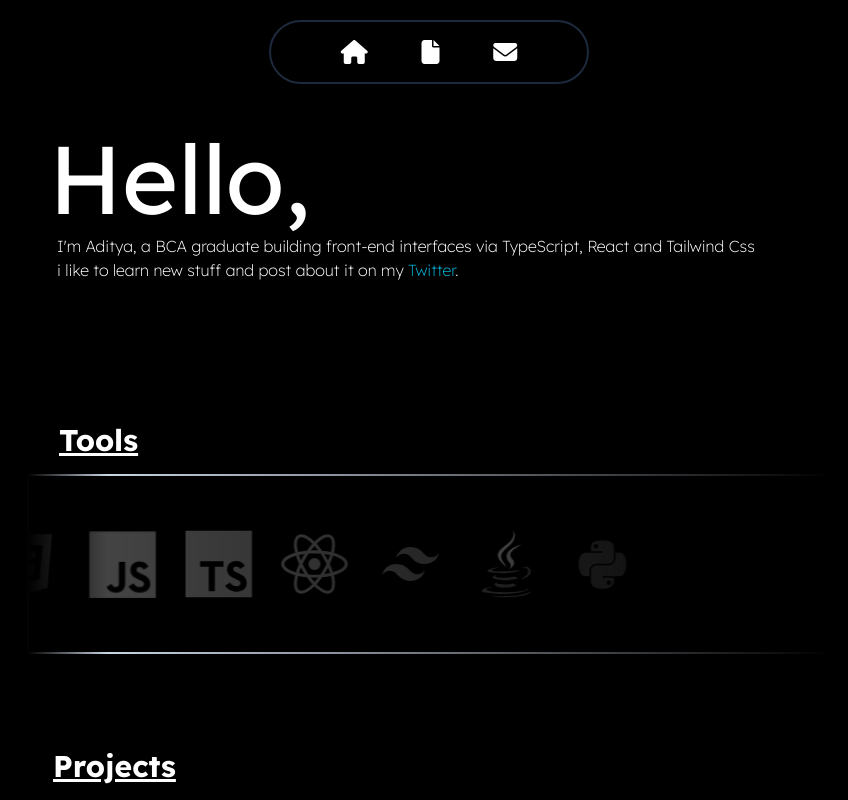
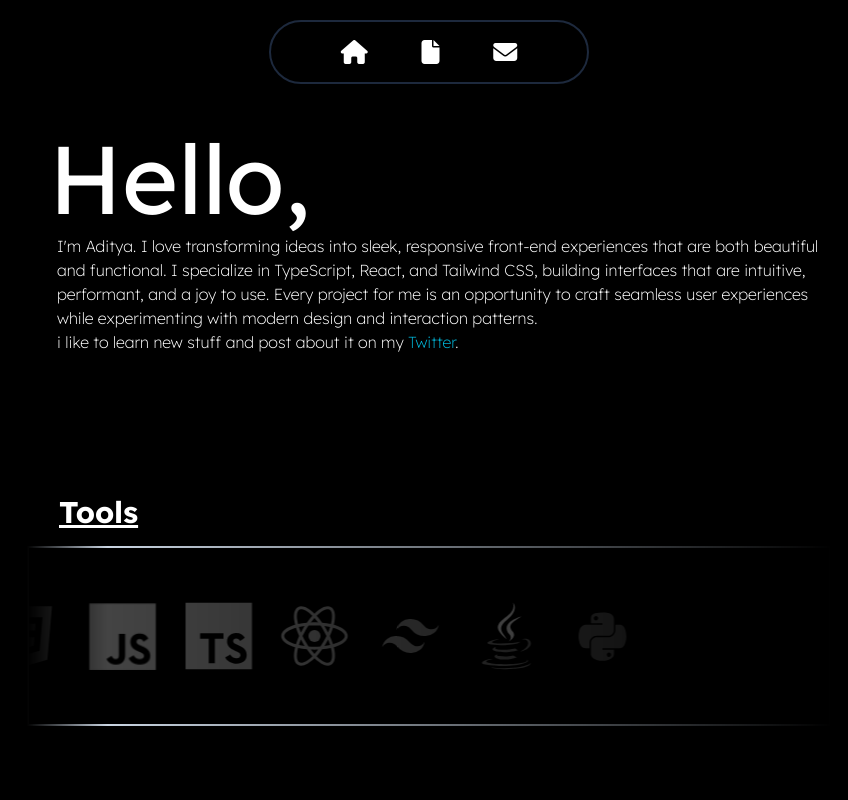
Before and after one commit to AdityaSetiaa/portfolio, a React (Vite) app: page / in a window 1280 px wide. Shown: the top 800 px of the page, without its empty margins (211-1059 px from the left). Built offline with nearby package versions, Linux system fonts and the light colour scheme.

Commit message:
About.tsx

```diff
--- a/src/Componenet/About.tsx
+++ b/src/Componenet/About.tsx
@@ -10,7 +10,7 @@ const About = () => {
         <p className="text-8xl text-white p-2">Hello,</p>
 
        <div>
-       <p className="text-white font-extralight  pl-4">I'm Aditya, a BCA graduate building front-end interfaces via TypeScript, React and Tailwind Css</p>
+       <p className="text-white font-extralight  pl-4">I'm Aditya. I love transforming ideas into sleek, responsive front-end experiences that are both beautiful and functional. I specialize in TypeScript, React, and Tailwind CSS, building interfaces that are intuitive, performant, and a joy to use. Every project for me is an opportunity to craft seamless user experiences while experimenting with modern design and interaction patterns.</p>
 
         <p className="text-white font-extralight pl-4">
           i like to learn new stuff and post about it on my <a href="https://x.com/Adetia108" className="text-cyan-500">Twitter</a>.</p>
```
